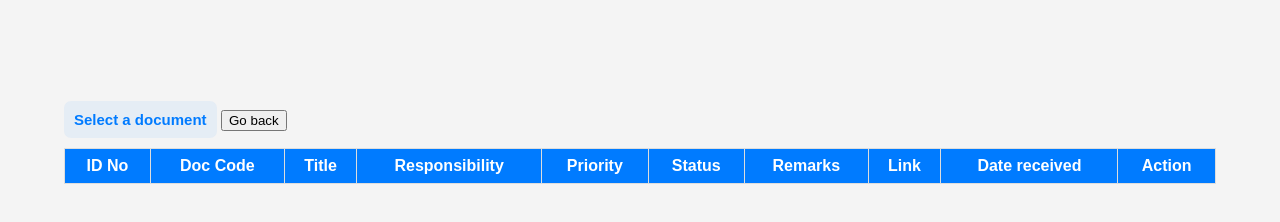
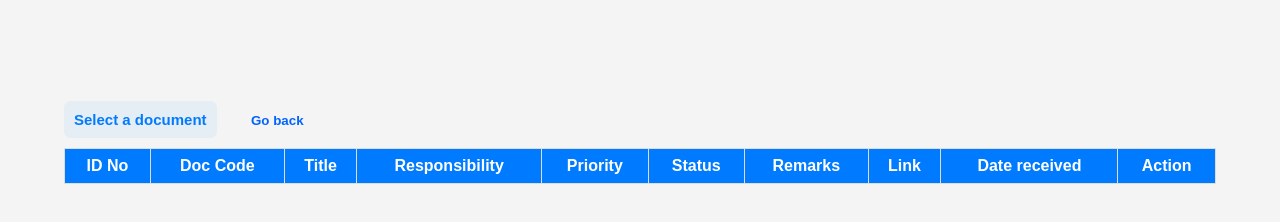
Before and after one commit to aatiq-hussain/Checklist, a website: page src/dis.html in a window 1280 px wide. Drawn offline with Linux system fonts and the light colour scheme; no server answers.

Commit message:
Update dis.css

```diff
--- a/style/dis.css
+++ b/style/dis.css
@@ -110,3 +110,14 @@ option:checked {
   .dropdown-menu a:hover {
     background-color: #ddd;
   }
+    #Dash{
+    margin: 0 10px;
+   padding: 10px 20px;
+   background-color: #0263ff00;
+   color: #0263ff;
+   border: none;
+   border-radius: 4px;
+   cursor: pointer;
+   transition: background-color 0.3s;
+   font-weight:bold;
+}
```
